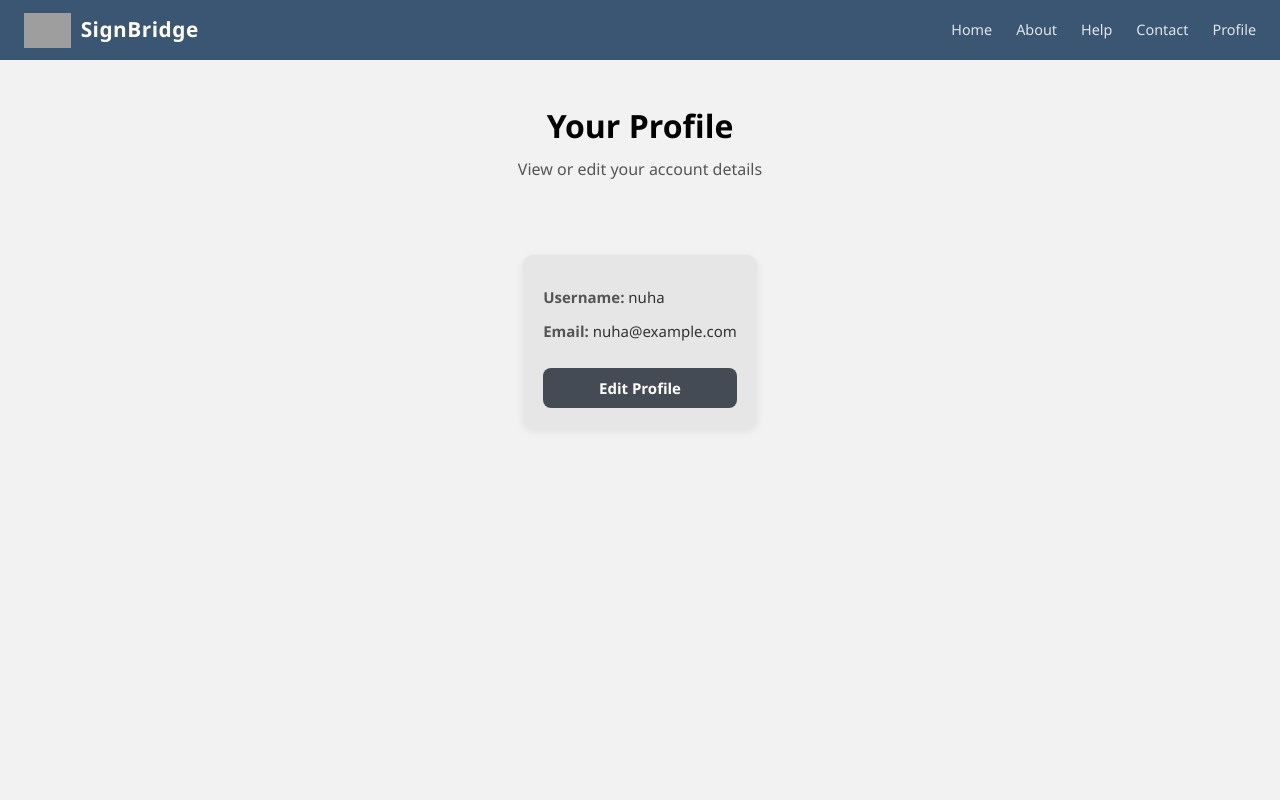
After one commit to nuhaaaaaaa24/SignBridge, a Flask app: page /profile in a window 1280 px wide. The commit adds this page. Run offline with Flask 3, Linux system fonts and the light colour scheme; a user stored in the database is signed in; data comes from the database, SQL or seed files in the repository; both versions use the stored data as it was after the commit; grey boxes are pictures that could not be loaded.

Commit message:
added profile page, contact backend logic, cleaned the codes

```diff
--- a/app.py
+++ b/app.py
@@ -1,4 +1,4 @@
-from flask import Flask, render_template, request, jsonify, session
+from flask import Flask, render_template, request, jsonify, session, redirect
 from flask_socketio import SocketIO, emit, join_room
 from flask_limiter import Limiter
 from flask_limiter.util import get_remote_address
@@ -13,7 +13,7 @@ app = Flask(__name__)
 app.secret_key = "supersecretkey"
 socketio = SocketIO(app, cors_allowed_origins="*")
 
-# Rate limiter setup
+# ── Rate Limiter Setup ──
 limiter = Limiter(
     key_func=get_remote_address,
     app=app,
@@ -21,12 +21,15 @@ limiter = Limiter(
     storage_uri="memory://",
 )
 
+# ── Global Variables ──
 rooms = {}
 
-# ── Database Setup ──
+# ── Database Initialization ──
 def init_db():
     with sqlite3.connect("users.db") as conn:
         c = conn.cursor()
+
+        # Users table
         c.execute("""
             CREATE TABLE IF NOT EXISTS users (
                 id INTEGER PRIMARY KEY AUTOINCREMENT,
@@ -36,6 +39,8 @@ def init_db():
                 created_at TEXT NOT NULL
             )
         """)
+
+        # Rooms table
         c.execute("""
             CREATE TABLE IF NOT EXISTS rooms (
                 id INTEGER PRIMARY KEY AUTOINCREMENT,
@@ -44,6 +49,8 @@ def init_db():
                 created_at TEXT NOT NULL
             )
         """)
+
+        # Room participants table
         c.execute("""
             CREATE TABLE IF NOT EXISTS room_participants (
                 id INTEGER PRIMARY KEY AUTOINCREMENT,
@@ -52,8 +59,23 @@ def init_db():
                 joined_at TEXT NOT NULL
             )
         """)
+
+        # Contacts table
+        c.execute("""
+            CREATE TABLE IF NOT EXISTS contacts (
+                id INTEGER PRIMARY KEY AUTOINCREMENT,
+                name TEXT NOT NULL,
+                email TEXT NOT NULL,
+                subject TEXT,
+                message TEXT NOT NULL,
+                created_at TIMESTAMP DEFAULT CURRENT_TIMESTAMP
+            )
+        """)
+
+        conn.commit()
     print("Database initialized.")
 
+# Run once to create tables
 init_db()
 
 # ── Helpers ──
@@ -74,7 +96,7 @@ def validate_password(password):
         return False, "Password must contain at least one special character"
     return True, "Password is valid"
 
-# ── Routes ──
+# ── Landing Page ──
 @app.route("/")
 def landing():
     return render_template("login.html")
@@ -136,25 +158,20 @@ def register():
     if not username or not email or not password:
         return jsonify({"success": False, "message": "All fields are required"}), 400
 
-    # Validate password requirements
     is_valid, message = validate_password(password)
     if not is_valid:
         return jsonify({"success": False, "message": message}), 400
 
-    # Check if the user entered a username that already exists in the application
     with sqlite3.connect("users.db") as conn:
         c = conn.cursor()
         c.execute("SELECT username FROM users WHERE username = ?", (username,))
         if c.fetchone():
             return jsonify({"success": False, "message": f"'{username}' is already exists in the application. Please enter a different username."}), 400
-
-        # Check if the user entered an email that already exists in the application (when registering).
         c.execute("SELECT email FROM users WHERE email = ?", (email,))
         if c.fetchone():
             return jsonify({"success": False, "message": "This email is already registered. Please use a different email."}), 400
 
     hashed = generate_password_hash(password)
-
     try:
         with sqlite3.connect("users.db") as conn:
             c = conn.cursor()
@@ -184,7 +201,106 @@ def login():
 
     return jsonify({"success": False, "message": "Invalid username or password"}), 401
 
-# ── Create Room ──
+# ── Profile ──
+@app.route("/profile")
+def profile_page():
+    if "user_id" not in session:
+        return redirect("/")
+    return render_template("profile.html")
+
+@app.route("/profile/data", methods=["GET"])
+def profile_data():
+    if "user_id" not in session:
+        return jsonify({"success": False, "message": "Not logged in"}), 401
+
+    user_id = session["user_id"]
+    with sqlite3.connect("users.db") as conn:
+        c = conn.cursor()
+        c.execute("SELECT username, email FROM users WHERE id = ?", (user_id,))
+        user = c.fetchone()
+        if not user:
+            return jsonify({"success": False, "message": "User not found"}), 404
+        return jsonify({"success": True, "user": {"username": user[0], "email": user[1]}})
+
+@app.route("/profile", methods=["POST"])
+def profile_update():
+    if "user_id" not in session:
+        return jsonify({"success": False, "message": "Not logged in"}), 401
+
+    user_id = session["user_id"]
+    data = request.get_json()
+    username = data.get("username")
+    email = data.get("email")
+    password = data.get("password")
+
+    if not username or not email:
+        return jsonify({"success": False, "message": "Username and email cannot be empty"}), 400
+
+    if password:
+        is_valid, message = validate_password(password)
+        if not is_valid:
+            return jsonify({"success": False, "message": message}), 400
+        hashed_password = generate_password_hash(password)
+    else:
+        hashed_password = None
+
+    try:
+        with sqlite3.connect("users.db") as conn:
+            c = conn.cursor()
+            c.execute("SELECT id FROM users WHERE username = ? AND id != ?", (username, user_id))
+            if c.fetchone():
+                return jsonify({"success": False, "message": "Username already taken"}), 400
+            c.execute("SELECT id FROM users WHERE email = ? AND id != ?", (email, user_id))
+            if c.fetchone():
+                return jsonify({"success": False, "message": "Email already in use"}), 400
+
+            if hashed_password:
+                c.execute(
+                    "UPDATE users SET username = ?, email = ?, password = ? WHERE id = ?",
+                    (username, email, hashed_password, user_id)
+                )
+            else:
+                c.execute(
+                    "UPDATE users SET username = ?, email = ? WHERE id = ?",
+                    (username, email, user_id)
+                )
+        return jsonify({"success": True, "message": "Profile updated successfully"})
+    except Exception as e:
+        print("Error updating profile:", e)
+        return jsonify({"success": False, "message": "Failed to update profile"}), 500
+
+# ── Logout ──
+@app.route("/logout")
+def logout():
+    session.pop("user_id", None)
+    return jsonify({"success": True, "message": "Logged out"}), 200
+
+# ── Contact Form ──
+@app.route("/contact", methods=["POST"])
+def contactForm():
+    data = request.get_json()
+    name = data.get("name", "").strip()
+    email = data.get("email", "").strip()
+    subject = data.get("subject", "").strip()
+    message = data.get("message", "").strip()
+
+    if not name or not email or not message:
+        return jsonify({"success": False, "message": "Name, email, and message are required"}), 400
+
+    try:
+        with sqlite3.connect("users.db") as conn:
+            c = conn.cursor()
+            c.execute("""
+                INSERT INTO contacts (name, email, subject, message)
+                VALUES (?, ?, ?, ?)
+            """, (name, email, subject, message))
+            conn.commit()
+        return jsonify({"success": True, "message": "Thank you! Your message has been sent."})
+    except Exception as e:
+        print("Error saving contact form:", e)
+        return jsonify({"success": False, "message": "Failed to send message"}), 500
+
+# ── Create / Join Rooms ──
 @app.route("/create-room", methods=["POST"])
 @limiter.limit("5 per minute")
 def create_room():
@@ -210,7 +326,6 @@ def create_room():
 
     return jsonify({"success": True, "room_code": code})
 
-# ── Join Room ──
 @app.route("/join-room", methods=["POST"])
 @limiter.limit("10 per minute")
 def join_room_route():
@@ -231,7 +346,7 @@ def join_room_route():
 
     return jsonify({"success": True, "message": f"{username} joined room {room_code}"})
 
-# ── Errors ──
+# ── Error Handlers ──
 @app.errorhandler(404)
 def page_not_found(e):
     return render_template("404.html"), 404
@@ -240,7 +355,7 @@ def page_not_found(e):
 def ratelimit_exceeded(e):
     return "Too many requests. Please slow down.", 429
 
-# ── SocketIO ──
+# ── SocketIO Events ──
 @socketio.on("join")
 def on_join(data):
     room = data["room"]
@@ -258,5 +373,6 @@ def on_join(data):
 def handle_signal(data):
     emit("signal", data, room=data["room"], include_self=False)
 
+# ── Run App ──
 if __name__ == "__main__":
     socketio.run(app, host="0.0.0.0", port=5001, debug=True)
--- a/static/app.js
+++ b/static/app.js
@@ -1,13 +1,14 @@
-/* SignBridge Application*/
+/* ── SignBridge Application ── */
 
-//mobile nav
+// ── Helpers ──
+
+// Mobile navigation toggle
 function toggleMenu() {
     const nav = document.getElementById('navLinks');
     if (nav) nav.classList.toggle('open');
 }
 
-//Helper functions
-//Generates a random room code (eg: ABC-1234)
+// Generates a random room code (eg: ABC-1234)
 function generateRoomCode() {
     const chars = 'ABCDEFGHJKLMNPQRSTUVWXYZ23456789';
     let code = '';
@@ -17,33 +18,37 @@ function generateRoomCode() {
     return code;
 }
 
-//Gets the URL parameter by key
+// Gets URL parameter by key
 function getParam(key) {
     return new URLSearchParams(window.location.search).get(key);
 }
 
-//Goes back or to the landing page
+// Go back in history or to landing page
 function goBack() {
-  if (window.history.length > 1) {
-    window.history.back();
-  } else {
-    window.location.href = '/landing';
-  }
+    if (window.history.length > 1) window.history.back();
+    else window.location.href = '/landing';
 }
 
-//Home page
-//Joins existing room
+// ── Home Page ──
+
+// Join existing room
 function joinRoom() {
     const name = document.getElementById('userName')?.value.trim();
     const room = document.getElementById('roomCode')?.value.trim();
 
-  if (!name) return alert('Please enter your name.');
-  if (!room) return alert('Please enter a room code.');
+    if (!name) {
+        // TODO: Display in-screen message: 'Please enter your name.'
+        return;
+    }
+    if (!room) {
+        // TODO: Display in-screen message: 'Please enter a room code.'
+        return;
+    }
 
     window.location.href = `/waiting?name=${encodeURIComponent(name)}&room=${encodeURIComponent(room)}`;
 }
 
-//Creates new session (calls backend)
+// Create new session
 async function createSession() {
     const name = document.getElementById('userName')?.value.trim() || 'Guest';
 
@@ -54,15 +59,14 @@ async function createSession() {
             body: JSON.stringify({ username: name })
         });
 
-        if (res.status === 429) { // Handle rate limiting response for too many room creation attempts
-            alert("Too many room creation attempts. Please wait 1 minute and try again.");
+        if (res.status === 429) {
+            // TODO: Display in-screen message: "Too many room creation attempts. Please wait 1 minute and try again."
             return;
         }
 
         const data = await res.json();
-
         if (!data.success) {
-            alert(data.message || 'Failed to create room');
+            // TODO: Display in-screen message: data.message || 'Failed to create room'
             return;
         }
 
@@ -70,11 +74,13 @@ async function createSession() {
         window.location.href = `/waiting?name=${encodeURIComponent(name)}&room=${encodeURIComponent(room)}`;
     } catch (err) {
         console.error(err);
+        // TODO: Display in-screen message: 'Error creating room.'
     }
 }
 
-//Waiting room
-//Displays the room code on the waiting page
+// ── Waiting Room ──
+
+// Initialize waiting room
 function initWaitingRoom() {
     const roomEl = document.getElementById('waitRoomCode');
     const nameEl = document.getElementById('userNameDisplay');
@@ -86,69 +92,61 @@ function initWaitingRoom() {
     if (nameEl) nameEl.textContent = name;
 }
 
-//Joins the call from the waiting room
+// Join call from waiting room
 function joinCall() {
     const room = getParam('room') || 'ABC-1234';
     const name = getParam('name') || 'Guest';
     window.location.href = `/call?name=${encodeURIComponent(name)}&room=${encodeURIComponent(room)}`;
 }
 
-//Call page
-let recognitionActive = false;  // Tracks if recognition is running
+// ── Call Page ──
 
-//Sets the room code on the call page
+let recognitionActive = false;
+
+// Initialize call page
 function initCallPage() {
     const roomEl = document.getElementById('callRoomCode');
     const room = getParam('room') || 'N/A';
     if (roomEl) roomEl.textContent = room;
 }
 
-//Starts the sign language recognition
+// Start sign language recognition
 function startRecognition() {
+    if (recognitionActive) return;
+
+    recognitionActive = true;
+
     const btnStart = document.getElementById('btnStartRecog');
     const btnStop = document.getElementById('btnStopRecog');
     const statusEl = document.getElementById('recognitionStatus');
     const letterEl = document.getElementById('detectedLetter');
     const transcriptBox = document.getElementById('transcriptBox');
 
-  if (recognitionActive) return;
-
-  // Update button states
     if (btnStart) btnStart.disabled = true;
     if (btnStop) btnStop.disabled = false;
     if (statusEl) statusEl.textContent = 'Ready for recognition...';
-
-  // Clear placeholder text in transcript
-  if (transcriptBox && transcriptBox.querySelector('span')) {
-    transcriptBox.innerHTML = '';
-  }
-
-  recognitionActive = true;
-
-  // Placeholder the actual logic will go here
     if (letterEl) letterEl.textContent = '?';
     if (transcriptBox && transcriptBox.innerHTML === '') {
         transcriptBox.innerHTML = '<span style="color:#aaa;font-style:italic;">Waiting for sign language input...</span>';
     }
 }
 
-//Stops the sign language recognition
+// Stop sign language recognition
 function stopRecognition() {
+    recognitionActive = false;
+
     const btnStart = document.getElementById('btnStartRecog');
     const btnStop = document.getElementById('btnStopRecog');
     const statusEl = document.getElementById('recognitionStatus');
     const letterEl = document.getElementById('detectedLetter');
 
-  recognitionActive = false;
-
-  //Reset button states
     if (btnStart) btnStart.disabled = false;
     if (btnStop) btnStop.disabled = true;
     if (statusEl) statusEl.textContent = 'No hand detected';
     if (letterEl) letterEl.textContent = '—';
 }
 
-//Clears the transcript
+// Clear transcript
 function clearTranscript() {
     const transcriptBox = document.getElementById('transcriptBox');
     if (transcriptBox) {
@@ -156,35 +154,144 @@ function clearTranscript() {
     }
 }
 
-//Leaves the call and returns to the landing page
+// Leave call
 function leaveCall() {
     stopRecognition();
+    // TODO: Replace confirm() with in-screen modal confirmation
     if (confirm('Are you sure you want to leave the call?')) {
         window.location.href = '/landing';
     }
 }
 
-//Contact Page
-//Sends contact form (just a demo only)
-function sendContactForm() {
+// ── Contact Page ──
+
+// Send contact form
+async function sendContactForm() {
     const name = document.getElementById('contactName')?.value.trim();
     const email = document.getElementById('contactEmail')?.value.trim();
+    const subject = document.getElementById('contactSubject')?.value.trim();
     const message = document.getElementById('contactMessage')?.value.trim();
 
     if (!name || !email || !message) {
-    return alert('Please fill in all fields.');
+        // TODO: Display in-screen message: 'Please fill in all required fields.'
+        return;
     }
 
-  alert('Thank you! Your message has been sent.');
+    try {
+        const res = await fetch('/contact', {
+            method: 'POST',
+            headers: { 'Content-Type': 'application/json' },
+            body: JSON.stringify({ name, email, subject, message })
+        });
+
+        const data = await res.json();
+        if (data.success) {
+            // TODO: Display in-screen message: data.message
             document.getElementById('contactName').value = '';
             document.getElementById('contactEmail').value = '';
+            document.getElementById('contactSubject').value = '';
             document.getElementById('contactMessage').value = '';
+        } else {
+            // TODO: Display in-screen message: data.message || 'Failed to send message.'
+        }
+    } catch (err) {
+        console.error(err);
+        // TODO: Display in-screen message: 'Error sending message.'
+    }
 }
 
-//Runs when the page loads
+// ── Profile Page ──
+
+// Load profile
+async function loadProfile() {
+    try {
+        const res = await fetch('/profile/data');
+        if (!res.ok) throw new Error('Failed to fetch profile');
+
+        const data = await res.json();
+        if (data.success && data.user) {
+            document.getElementById('usernameDisplay').textContent = data.user.username;
+            document.getElementById('emailDisplay').textContent = data.user.email;
+            document.getElementById('username').value = data.user.username;
+            document.getElementById('email').value = data.user.email;
+        } else {
+            // TODO: Display in-screen message: 'Failed to load profile.'
+        }
+    } catch (err) {
+        console.error(err);
+        // TODO: Display in-screen message: 'Error loading profile. Please refresh.'
+    }
+}
+
+// Show/hide edit form
+function showEditForm() {
+    document.getElementById('profileView').style.display = 'none';
+    document.getElementById('profileEdit').style.display = 'block';
+}
+function cancelEdit() {
+    document.getElementById('profileEdit').style.display = 'none';
+    document.getElementById('profileView').style.display = 'block';
+}
+
+// Update profile
+async function updateProfile() {
+    const username = document.getElementById('username')?.value.trim();
+    const email = document.getElementById('email')?.value.trim();
+    const password = document.getElementById('password')?.value.trim();
+
+    if (!username || !email) {
+        // TODO: Display in-screen message: 'Username and email cannot be empty.'
+        return;
+    }
+
+    try {
+        const res = await fetch('/profile', {
+            method: 'POST',
+            headers: { 'Content-Type': 'application/json' },
+            body: JSON.stringify({ username, email, password })
+        });
+
+        const data = await res.json();
+        if (data.success) {
+            // TODO: Display in-screen message: 'Profile updated successfully.'
+            cancelEdit();
+            loadProfile();
+            document.getElementById('password').value = '';
+        } else {
+            // TODO: Display in-screen message: data.message || 'Failed to update profile.'
+        }
+    } catch (err) {
+        console.error(err);
+        // TODO: Display in-screen message: 'Error updating profile.'
+    }
+}
+
+// Logout
+async function logout() {
+    try {
+        const res = await fetch('/logout');
+        const data = await res.json();
+        if (data.success) window.location.href = '/';
+        else {
+            // TODO: Display in-screen message: 'Logout failed.'
+        }
+    } catch (err) {
+        console.error(err);
+        // TODO: Display in-screen message: 'Error logging out.'
+    }
+}
+
+// ── Event Listeners ──
 document.addEventListener('DOMContentLoaded', function () {
     const path = window.location.pathname;
 
     if (path.includes('waiting')) initWaitingRoom();
     if (path.includes('call')) initCallPage();
+    if (path.includes('profile')) {
+        loadProfile();
+        document.getElementById('editProfileBtn')?.addEventListener('click', showEditForm);
+        document.getElementById('cancelEditBtn')?.addEventListener('click', cancelEdit);
+        document.getElementById('updateProfileBtn')?.addEventListener('click', updateProfile);
+        document.getElementById('logoutBtn')?.addEventListener('click', logout);
+    }
 });
--- a/static/styles.css
+++ b/static/styles.css
@@ -622,3 +622,55 @@ textarea.input {
     height: 16px;
   }
 }
+#profileView {
+    max-width: 400px;
+    margin: 40px auto;
+    padding: 20px;
+    background: var(--card-bg, #f9f9f9);
+    border-radius: 10px;
+    box-shadow: 0 3px 8px rgba(0,0,0,0.08);
+    font-family: var(--font-family, 'Segoe UI', sans-serif);
+}
+
+#profileView p {
+    margin: 10px 0;
+    color: var(--text-color, #333);
+    font-size: 15px;
+}
+
+#profileView p strong {
+    color: var(--text-muted, #555);
+}
+
+#profileView #editProfileBtn {
+    margin-top: 15px;
+    width: 100%;
+    padding: 10px 0;
+    font-size: 15px;
+    font-weight: 600;
+    color: #fff;
+    background-color: var(--primary-color, #444B54);
+    border: none;
+    border-radius: 8px;
+    cursor: pointer;
+    transition: 0.2s;
+}
+
+#profileView #editProfileBtn:hover {
+    background-color: var(--primary-hover, #444B54);
+    transform: translateY(-1px);
+}
+
+@media (max-width: 480px) {
+    #profileView {
+        margin: 20px 10px;
+        padding: 15px;
+    }
+    #profileView p {
+        font-size: 14px;
+    }
+    #profileView #editProfileBtn {
+        font-size: 14px;
+        padding: 8px 0;
+    }
+}
--- a/templates/about.html
+++ b/templates/about.html
@@ -23,6 +23,7 @@
       <li><a href="/about">About</a></li>
       <li><a href="/help">Help</a></li>
       <li><a href="/contact">Contact</a></li>
+      <li><a href="/profile">Profile</a></li>
     </ul>
   </nav>
 
--- a/templates/call.html
+++ b/templates/call.html
@@ -23,6 +23,7 @@
       <li><a href="/about">About</a></li>
       <li><a href="/help">Help</a></li>
       <li><a href="/contact">Contact</a></li>
+      <li><a href="/profile">Profile</a></li>
     </ul>
   </nav>
 
--- a/templates/contact.html
+++ b/templates/contact.html
@@ -23,6 +23,7 @@
       <li><a href="/about">About</a></li>
       <li><a href="/help">Help</a></li>
       <li><a href="/contact">Contact</a></li>
+      <li><a href="/profile">Profile</a></li>
     </ul>
   </nav>
 
--- a/templates/error.html
+++ b/templates/error.html
@@ -23,6 +23,7 @@
       <li><a href="/about">About</a></li>
       <li><a href="/help">Help</a></li>
       <li><a href="/contact">Contact</a></li>
+      <li><a href="/profile">Profile</a></li>
     </ul>
   </nav>
 
--- a/templates/help.html
+++ b/templates/help.html
@@ -22,6 +22,7 @@
       <li><a href="/landing">Home</a></li>
       <li><a href="/about">About</a></li>
       <li><a href="/contact">Contact</a></li>
+      <li><a href="/profile">Profile</a></li>
     </ul>
   </nav>
 
--- a/templates/landing.html
+++ b/templates/landing.html
@@ -23,6 +23,7 @@
       <li><a href="/about">About</a></li>
       <li><a href="/help">Help</a></li>
       <li><a href="/contact">Contact</a></li>
+      <li><a href="/profile">Profile</a></li>
     </ul>
   </nav>
 
--- /dev/null
+++ b/templates/profile.html
@@ -0,0 +1,67 @@
+<!DOCTYPE html>
+<html lang="en">
+
+<head>
+    <meta charset="UTF-8">
+    <meta name="viewport" content="width=device-width, initial-scale=1.0">
+    <title>SignBridge — Profile</title>
+    <link rel="stylesheet" href="/static/styles.css">
+    <link rel="icon" href="/static/favicon.ico" type="image/x-icon">
+</head>
+
+<body>
+    <!-- Navigation bar -->
+    <nav class="navbar">
+        <a href="/landing" class="navbar-brand">
+            <img src="https://i.postimg.cc/G37BHLsC/Sand-Solutions-Logo.png" alt="Sand Solutions Logo"
+                class="brand-logo">
+            SignBridge
+        </a>
+        <button class="navbar-hamburger" onclick="toggleMenu()">☰</button>
+        <ul class="navbar-links" id="navLinks">
+            <li><a href="/landing">Home</a></li>
+            <li><a href="/about">About</a></li>
+            <li><a href="/help">Help</a></li>
+            <li><a href="/contact">Contact</a></li>
+            <li><a href="/profile">Profile</a></li>
+        </ul>
+    </nav>
+
+    <!-- Main -->
+    <main class="main">
+    <h1 class="page-title">Your Profile</h1>
+    <p class="page-subtitle">View or edit your account details</p>
+
+    <!-- View Mode -->
+    <div class="card card-sm" id="profileView">
+        <p><strong>Username:</strong> <span id="usernameDisplay"></span></p>
+        <p><strong>Email:</strong> <span id="emailDisplay"></span></p>
+        <button class="btn btn-primary btn-block" id="editProfileBtn">Edit Profile</button>
+    </div>
+
+    <!-- Edit Mode (hidden initially) -->
+    <div class="card card-sm" id="profileEdit" style="display:none;">
+        <div class="form-group">
+            <label>Username</label>
+            <input class="input" type="text" id="username">
+        </div>
+
+        <div class="form-group">
+            <label>Email</label>
+            <input class="input" type="email" id="email">
+        </div>
+
+        <div class="form-group">
+            <label>Password (leave blank to keep current)</label>
+            <input class="input" type="password" id="password">
+        </div>
+
+        <button class="btn btn-primary btn-block" id="updateProfileBtn">Update Profile</button>
+        <button class="btn btn-secondary btn-block" id="cancelEditBtn">Cancel</button>
+        <button class="btn btn-danger btn-block" id="logoutBtn">Logout</button>
+    </div>
+</main>
+    <script src="/static/app.js"></script>
+</body>
+
+</html>
--- a/templates/slslchart.html
+++ b/templates/slslchart.html
@@ -23,6 +23,7 @@
       <li><a href="/about">About</a></li>
       <li><a href="/help">Help</a></li>
       <li><a href="/contact">Contact</a></li>
+      <li><a href="/profile">Profile</a></li>
     </ul>
   </nav>
 
--- a/templates/video-tutorial.html
+++ b/templates/video-tutorial.html
@@ -23,6 +23,7 @@
       <li><a href="/about">About</a></li>
       <li><a href="/help">Help</a></li>
       <li><a href="/contact">Contact</a></li>
+      <li><a href="/profile">Profile</a></li>
     </ul>
   </nav>
 
--- a/templates/waiting.html
+++ b/templates/waiting.html
@@ -23,6 +23,7 @@
       <li><a href="/about">About</a></li>
       <li><a href="/help">Help</a></li>
       <li><a href="/contact">Contact</a></li>
+      <li><a href="/profile">Profile</a></li>
     </ul>
   </nav>
 
```
Also changed, not shown: README.md, users.db. Lines whose indentation alone changed are shown as unchanged.
